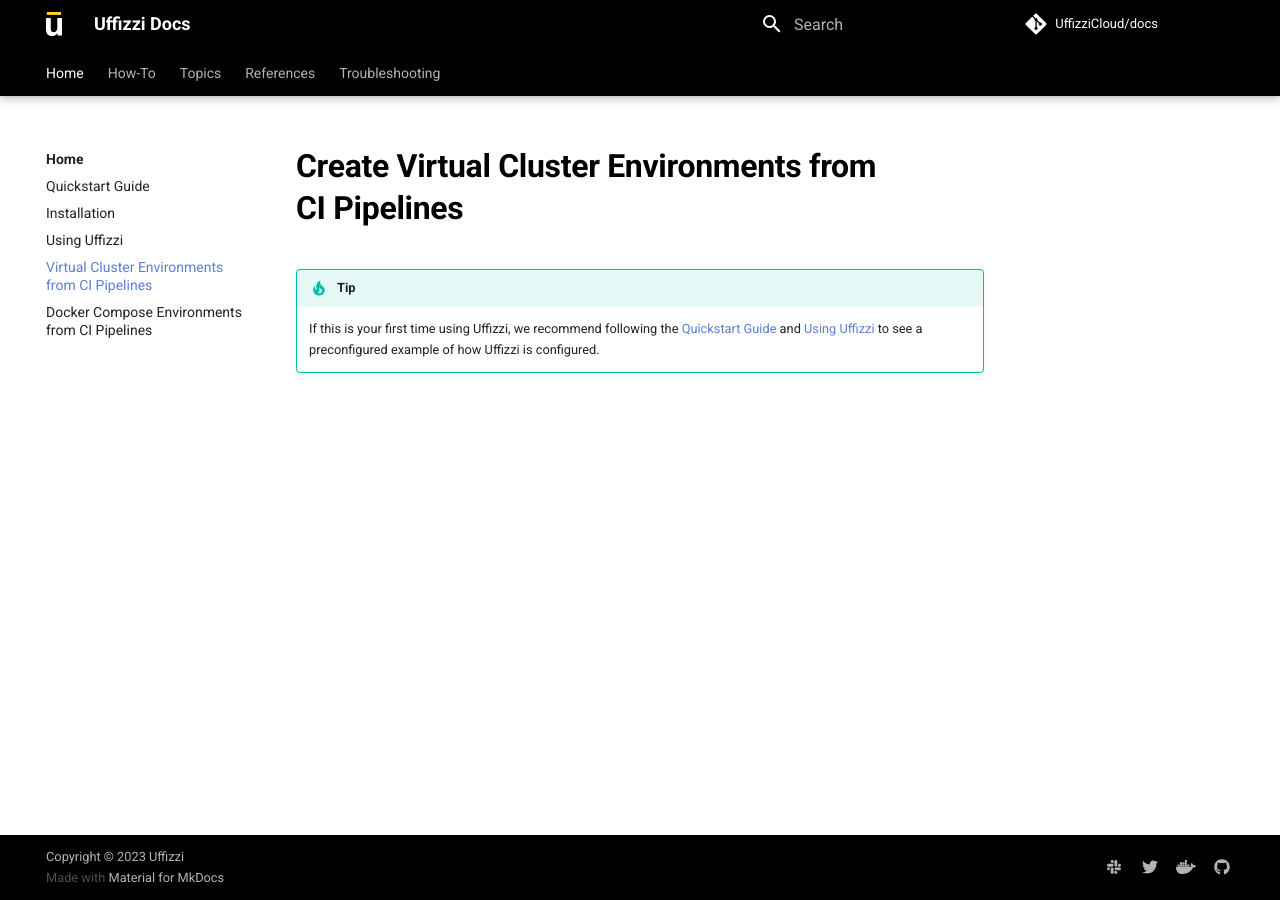
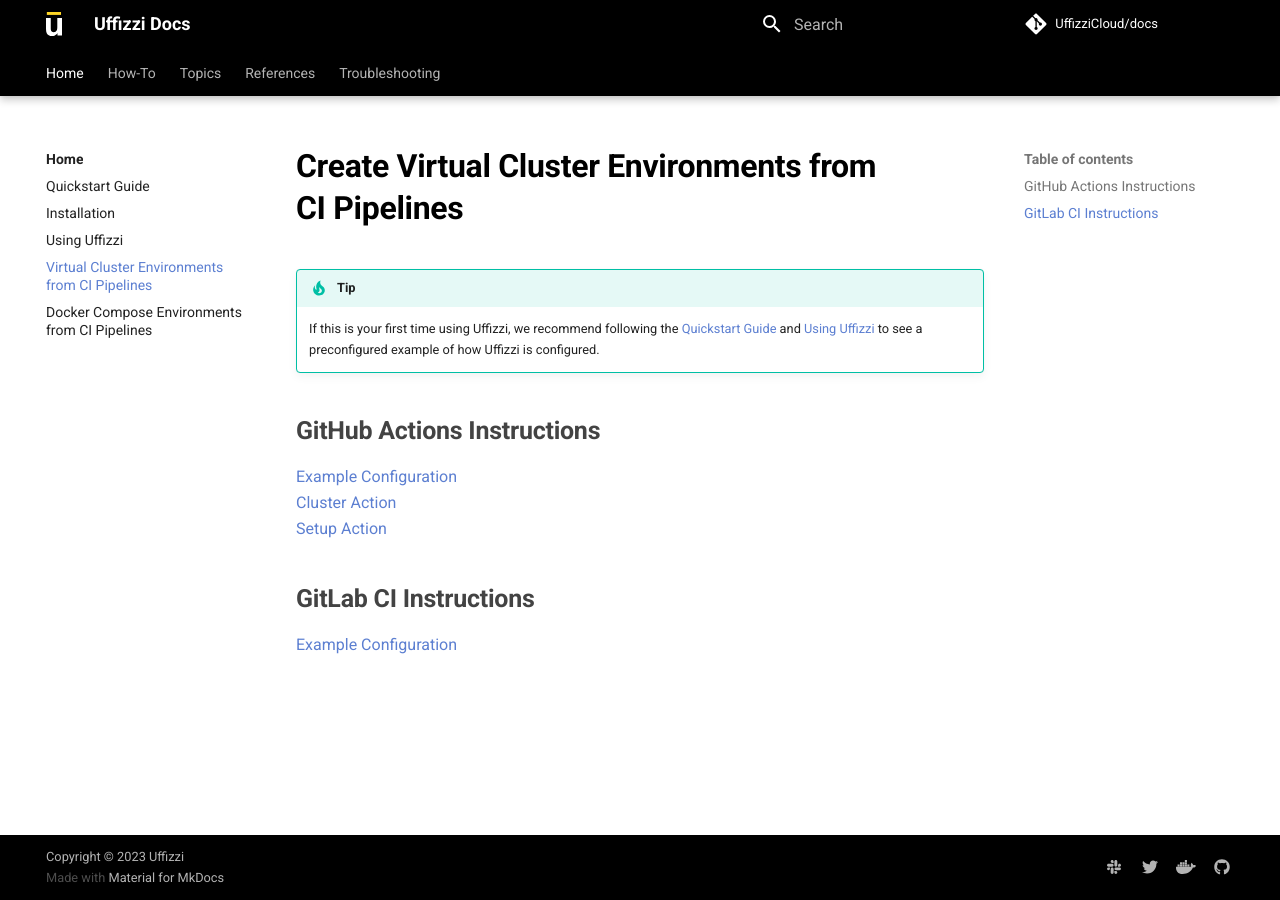
Before and after one commit to UffizziCloud/docs, an MkDocs documentation site: the page built from docs/virtual-cluster-environment.md, in a window 1280 px wide. Built offline with MkDocs 1.6.1 and Material for MkDocs 9.7.7, drawn with Linux system fonts in a browser that asks for light colours; comment, search, counter and statistics services are not loaded.

Commit message:
cluster instructions

```diff
--- a/docs/virtual-cluster-environment.md
+++ b/docs/virtual-cluster-environment.md
@@ -2,3 +2,13 @@
 
 !!! Tip
     If this is your first time using Uffizzi, we recommend following the [Quickstart Guide](quickstart.md) and [Using Uffizzi](using-uffizzi.md) to see a preconfigured example of how Uffizzi is configured.
+
+## GitHub Actions Instructions
+
+[Example Configuration](https://github.com/UffizziCloud/quickstart-k8s)
+[Cluster Action](https://github.com/UffizziCloud/cluster-action)
+[Setup Action](https://github.com/UffizziCloud/setup-action)
+
+## GitLab CI Instructions
+
+[Example Configuration](https://gitlab.com/uffizzi/quickstart-k8s/-/blob/main/.github/workflows/uffizzi.yml)
```
Also changed, not shown: docs/using-uffizzi.md (+4 -2 lines).
